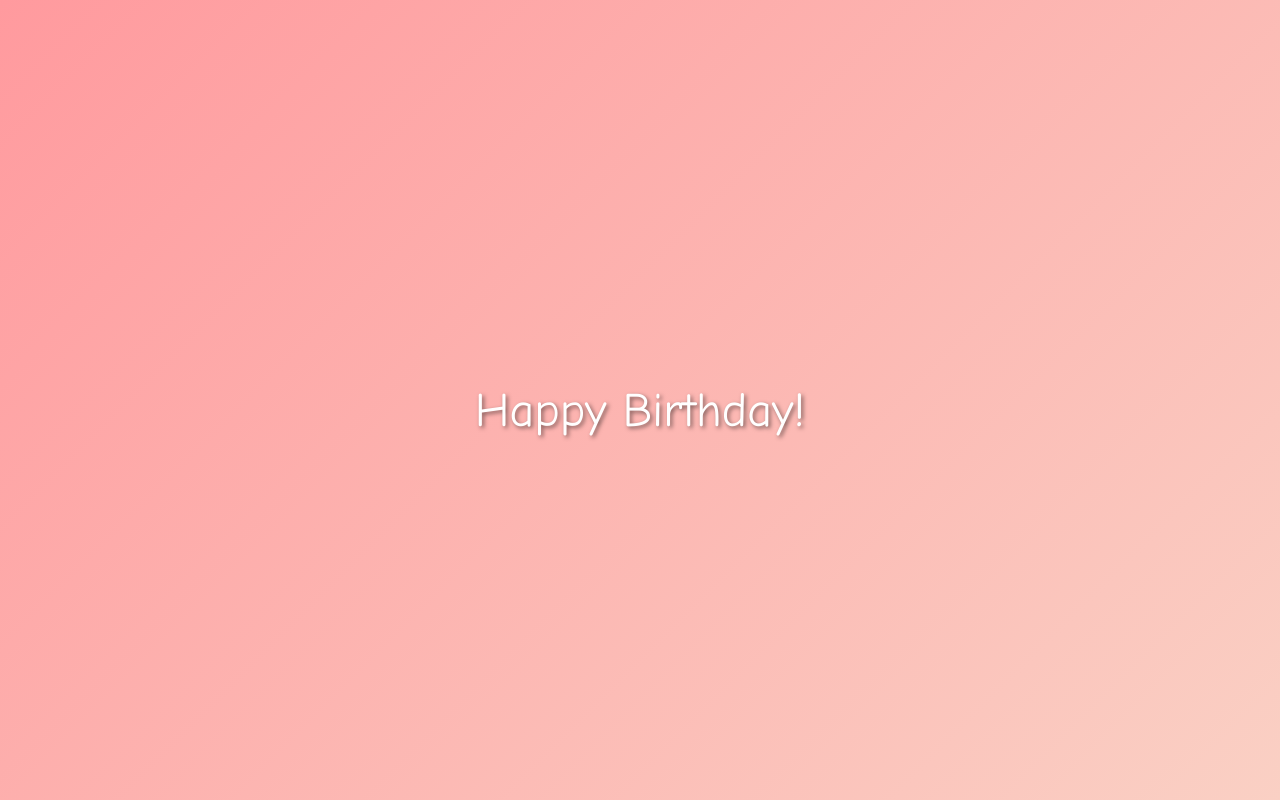
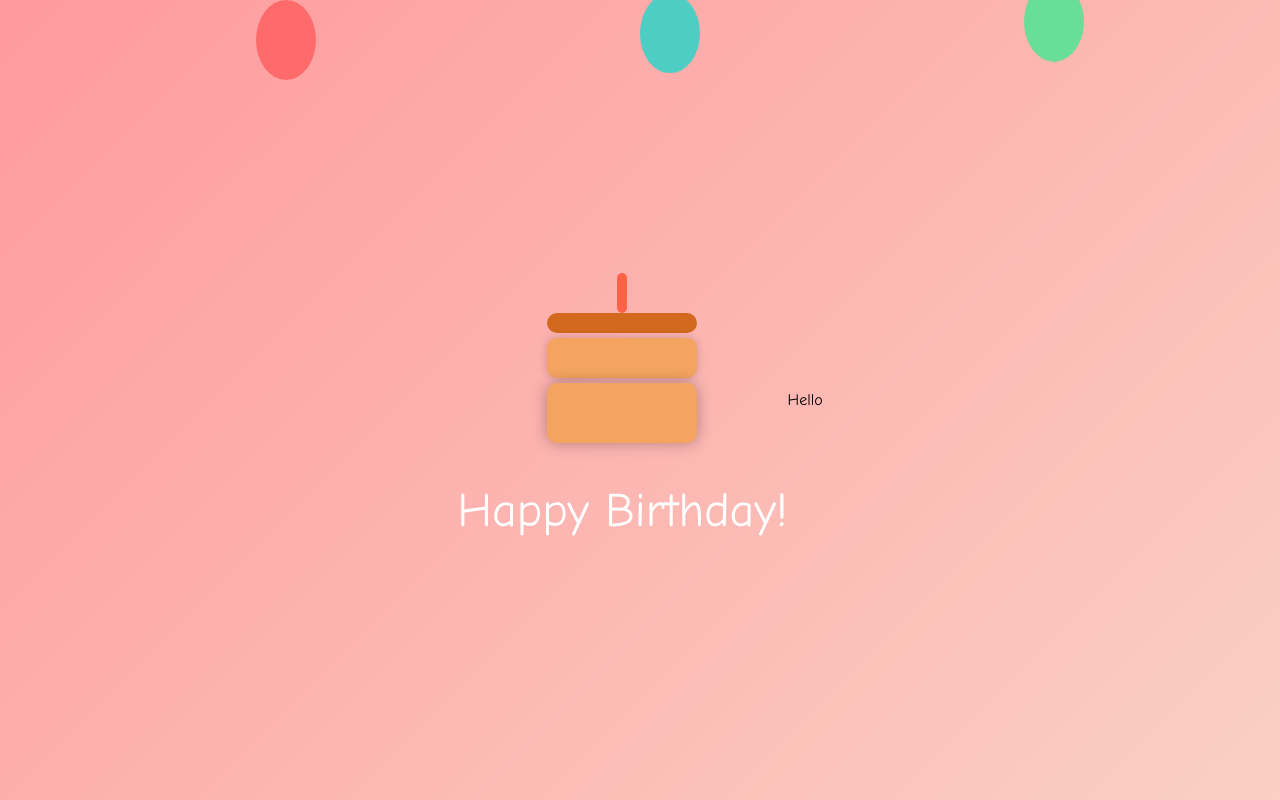
Before and after one commit to Max689968/birthday, a plain HTML site: page index.html in a window 1280 px wide. Drawn offline with Linux system fonts and the light colour scheme.

Commit message:
Update styles.css

```diff
--- a/styles.css
+++ b/styles.css
@@ -16,47 +16,51 @@ body, html {
   position: relative;
 }
 
-/* Balloons Animation */
-.balloons {
+/* Balloons */
+.balloon {
   position: absolute;
-  top: 0;
-  left: 0;
-  width: 100%;
-  height: 100%;
-  background: url('images/balloons.png') repeat-x;
-  animation: floatBalloons 10s linear infinite;
+  width: 60px;
+  height: 80px;
+  border-radius: 50%;
+  animation: float 5s infinite ease-in-out;
 }
 
-@keyframes floatBalloons {
-  0% { transform: translateY(100%); }
-  100% { transform: translateY(-100%); }
+.balloon.red {
+  background: #ff6b6b; /* Red balloon */
+  left: 20%;
+  top: 0;
 }
 
-/* Party Poppers Animation */
-.poppers {
-  position: absolute;
+.balloon.blue {
+  background: #4ecdc4; /* Blue balloon */
+  left: 50%;
   top: 0;
-  left: 0;
-  width: 100%;
-  height: 100%;
-  background: url('images/poppers.png') repeat-x;
-  animation: popPoppers 5s linear infinite;
+  animation-delay: 1s;
 }
 
-@keyframes popPoppers {
-  0% { transform: scale(0); }
-  50% { transform: scale(1); }
-  100% { transform: scale(0); }
+.balloon.green {
+  background: #69dd9a; /* Green balloon */
+  left: 80%;
+  top: 0;
+  animation-delay: 2s;
 }
 
-/* Cake and Banner */
+@keyframes float {
+  0%, 100% { transform: translateY(0); }
+  50% { transform: translateY(-20px); }
+}
+
+/* Cake */
 .cake-container {
   text-align: center;
   position: relative;
 }
 
 .cake {
-  width: 200px;
+  position: relative;
+  width: 150px;
+  height: 120px;
+  margin: 50px auto;
   cursor: pointer;
   transition: transform 0.3s ease;
 }
@@ -65,67 +69,43 @@ body, html {
   transform: scale(1.1);
 }
 
+.layer {
+  position: absolute;
+  width: 100%;
+  background: #f4a460; /* Cake color */
+  border-radius: 10px;
+}
+
+.layer.top {
+  height: 20px;
+  top: 0;
+  background: #d2691e; /* Darker shade for top layer */
+}
+
+.layer.middle {
+  height: 40px;
+  top: 25px;
+  box-shadow: 0 0 10px rgba(0, 0, 0, 0.2); /* Add shadow for depth */
+}
+
+.layer.bottom {
+  height: 60px;
+  top: 70px;
+  box-shadow: 0 0 15px rgba(0, 0, 0, 0.3); /* Add shadow for depth */
+}
+
+.candle {
+  position: absolute;
+  width: 10px;
+  height: 40px;
+  background: #ff6347; /* Candle color */
+  top: -40px;
+  left: 50%;
+  transform: translateX(-50%);
+  border-radius: 5px;
+}
+
 .banner {
   font-size: 3rem;
   color: #fff;
-  text-shadow: 2px 2px 4px rgba(0, 0, 0, 0.5);
-  margin-top: 20px;
-}
-
-/* Cat and Letter */
-.cat-letter {
-  position: absolute;
-  bottom: 20px;
-  right: 20px;
-  display: none;
-}
-
-.cat {
-  width: 150px;
-}
-
-.letter {
-  width: 100px;
-  height: 80px;
-  background: #fff;
-  border: 2px solid #000;
-  position: absolute;
-  top: -100px;
-  left: 50%;
-  transform: translateX(-50%);
-  cursor: pointer;
-  display: flex;
-  justify-content: center;
-  align-items: center;
-  animation: floatLetter 2s ease-in-out infinite;
-}
-
-.letter-content {
-  font-size: 1.2rem;
-  opacity: 0;
-  transition: opacity 0.5s ease;
-}
-
-@keyframes floatLetter {
-  0%, 100% { transform: translate(-50%, -10px); }
-  50% { transform: translate(-50%, 10px); }
-}
-
-/* Show Letter */
-.letter.open {
-  animation: openLetter 1s forwards;
-}
-
-@keyframes openLetter {
-  0% { transform: translate(-50%, -10px) scale(1); }
-  100% { transform: translate(-50%, -10px) scale(1.5); }
-}
-
-.letter.open .letter-content {
-  opacity: 1;
-}
-
-/* Hidden Class */
-.hidden {
-  display: none;
-}
+  text-shadow: 2px
```
